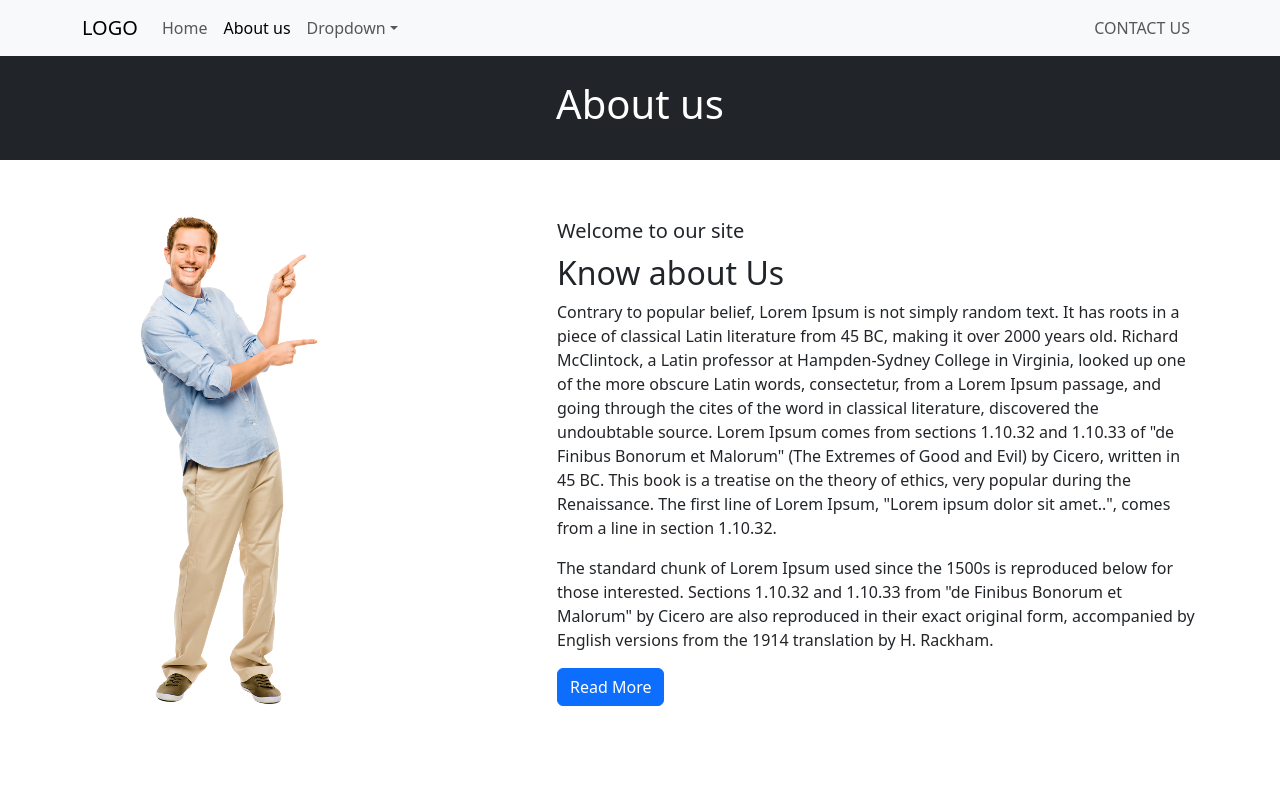
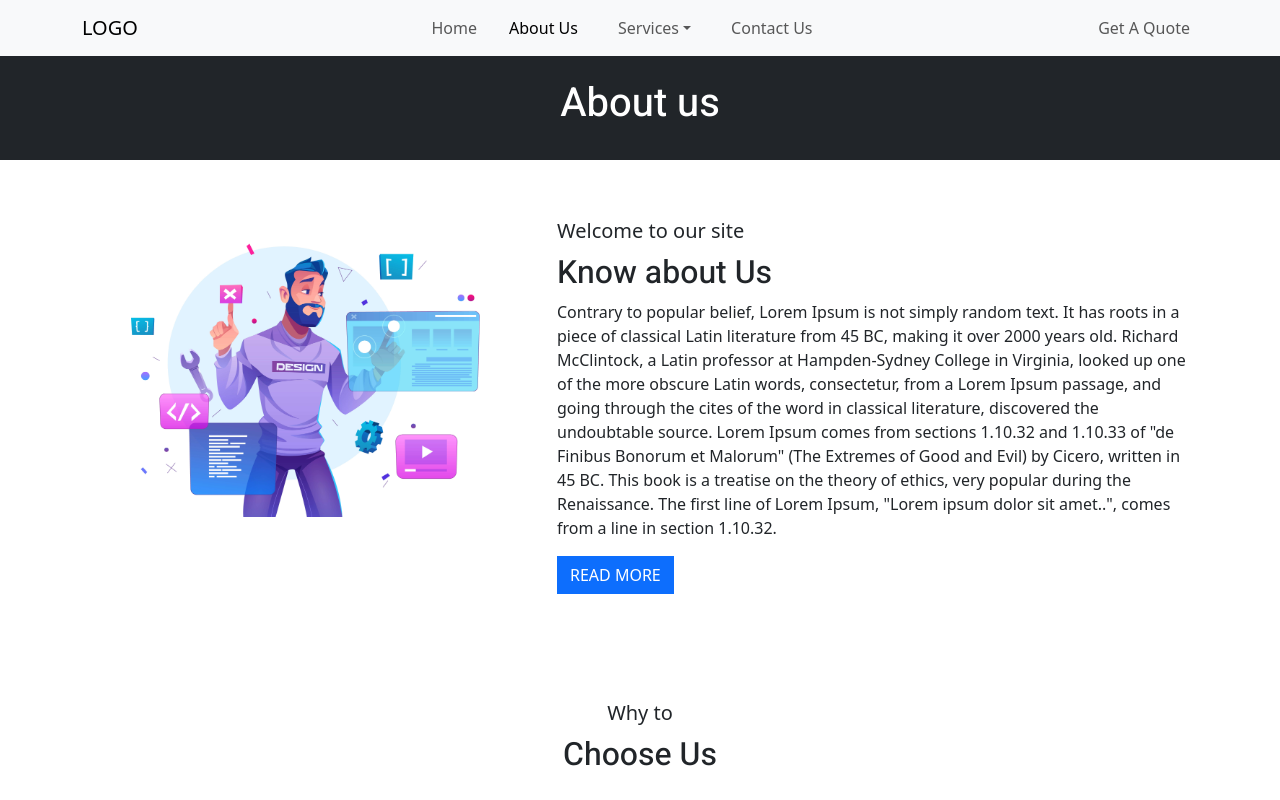
Before and after one commit to MdFarzan/Bizreact, a React (Create React App) app: page /about in a window 1280 px wide. Shown: the top 800 px of the page. Built offline with nearby package versions, Linux system fonts and the light colour scheme.

Commit message:
about us image changed and google fonts added

```diff
--- a/src/App.css
+++ b/src/App.css
@@ -1,3 +1,20 @@
+@import url('https://fonts.googleapis.com/css2?family=Barlow:ital,wght@0,400;0,500;0,700;1,500&family=Heebo:wght@300;400;500&display=swap');
+
+body{
+  font-family: 'Barlow', sans-serif;
+}
+
+h1, h2, h3, h4, h5, h6{
+  font-family: 'Heebo', sans-serif;
+}
+
 .App {
   overflow: hidden;
 }
+
+.btn{
+  border-radius:0 !important;
+  padding: 0.5rem 1rem;
+  text-transform: uppercase;
+  font-weight: 500 !important;
+}
--- a/src/components/AboutUs.js
+++ b/src/components/AboutUs.js
@@ -7,11 +7,10 @@ import Button from "react-bootstrap/Button";
 export default function AboutUs() {
   return (
     <section className="mt-2 py-4 py-lg-5">
-    <Container>
-
+      <Container>
         <Row>
           <Col md={5} className="border-1">
-            <img src="about-us/man-pointing-right.png" className="img-fluid" />
+            <img src="about-us/about-us.jpg" className="img-fluid" />
           </Col>
           <Col md={7} className="border-1">
             <LeftTitle title="Know about Us" subtitle="Welcome to our site" />
@@ -29,17 +28,11 @@ export default function AboutUs() {
               during the Renaissance. The first line of Lorem Ipsum, "Lorem
               ipsum dolor sit amet..", comes from a line in section 1.10.32.
             </p>
-            <p>
-              The standard chunk of Lorem Ipsum used since the 1500s is
-              reproduced below for those interested. Sections 1.10.32 and
-              1.10.33 from "de Finibus Bonorum et Malorum" by Cicero are also
-              reproduced in their exact original form, accompanied by English
-              versions from the 1914 translation by H. Rackham.
-            </p>
+
             <Button variant="primary">Read More</Button>
           </Col>
         </Row>
-    </Container>
+      </Container>
     </section>
   );
 }
--- a/src/components/PrimaryNav.js
+++ b/src/components/PrimaryNav.js
@@ -13,30 +13,46 @@ function PrimaryNav() {
       className="bg-body-tertiary justify-content-center"
     >
       <Container>
-        <Navbar.Brand href="#home">LOGO</Navbar.Brand>
+        <LinkContainer to="/">
+          <Navbar.Brand>LOGO</Navbar.Brand>
+        </LinkContainer>
         <Navbar.Toggle aria-controls="responsive-navbar-nav" />
         <Navbar.Collapse id="responsive-navbar-nav">
-          <Nav className="me-auto">
+          <Nav className="me-auto ms-auto">
             <LinkContainer to="/">
-              <Nav.Link>Home</Nav.Link>
+              <Nav.Link className="px-3">Home</Nav.Link>
             </LinkContainer>
             <LinkContainer to="/about">
-              <Nav.Link>About us</Nav.Link>
+              <Nav.Link className="px-3">About Us</Nav.Link>
             </LinkContainer>
-            <NavDropdown title="Dropdown" id="collasible-nav-dropdown">
-              <NavDropdown.Item href="#action/3.1">Action</NavDropdown.Item>
-              <NavDropdown.Item href="#action/3.2">Services</NavDropdown.Item>
-              <NavDropdown.Item href="#action/3.3">Something</NavDropdown.Item>
-              <NavDropdown.Divider />
-              <NavDropdown.Item href="#action/3.4">
-                Separated link
+            <NavDropdown
+              className="px-3"
+              title="Services"
+              id="collasible-nav-dropdown"
+            >
+              <NavDropdown.Item href="#action/3.1">Web Design</NavDropdown.Item>
+              <NavDropdown.Item href="#action/3.2">
+                Web Development
+              </NavDropdown.Item>
+              <NavDropdown.Item href="#action/3.3">UI/Ux</NavDropdown.Item>
+              <NavDropdown.Item href="#action/3.3">
+                Graphic Design
+              </NavDropdown.Item>
+              <NavDropdown.Item href="#action/3.3">
+                CRM Development
+              </NavDropdown.Item>
+              <NavDropdown.Item href="#action/3.3">
+                Marketing Software
               </NavDropdown.Item>
             </NavDropdown>
+
+            <LinkContainer to="/contact">
+              <Nav.Link className="px-3">Contact Us</Nav.Link>
+            </LinkContainer>
           </Nav>
           <Nav>
-            {/* <Nav.Link href="#deets">More deets</Nav.Link> */}
             <LinkContainer to="/contact">
-              <Nav.Link>CONTACT US</Nav.Link>
+              <Nav.Link>Get A Quote</Nav.Link>
             </LinkContainer>
           </Nav>
         </Navbar.Collapse>
```
Also changed, not shown: public/about-us/about-us.jpg (added), public/about-us/man-pointing-right.png (deleted).
